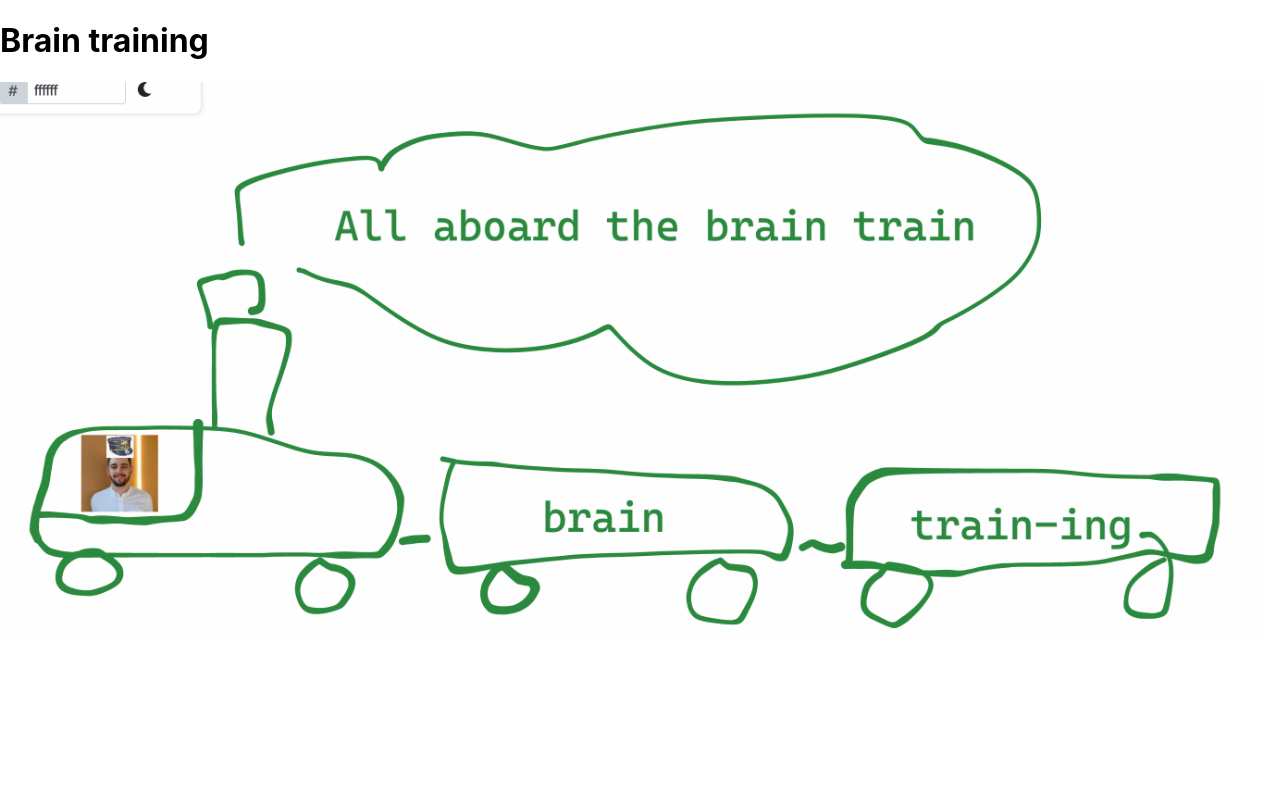
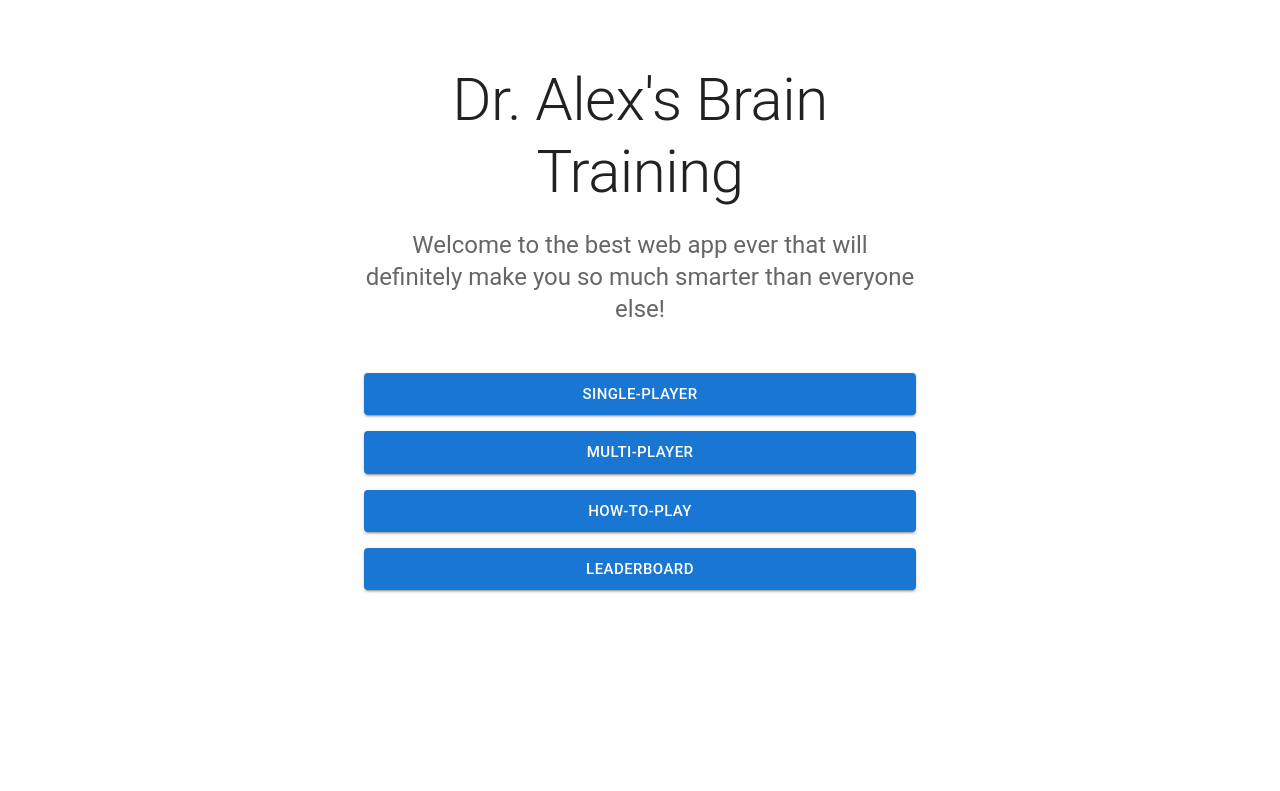
Before and after one commit to tibo8841/brain-training-frontend, a React (Create React App) app in the folder brain-training/: page / in a window 1280 px wide. Shown: the top 791 px of the page. Built offline with nearby package versions, Linux system fonts and the light colour scheme; the HTML template or start-up script is replaced by a standard one.

Commit message:
homepage skelly

```diff
--- a/brain-training/src/Components/HomePage.js
+++ b/brain-training/src/Components/HomePage.js
@@ -1,5 +1,68 @@
+import * as React from "react";
+import Button from "@mui/material/Button";
+import Stack from "@mui/material/Stack";
+import Box from "@mui/material/Box";
+import Typography from "@mui/material/Typography";
+import Container from "@mui/material/Container";
+import { createTheme, ThemeProvider } from "@mui/material/styles";
+
+const theme = createTheme();
+
 export default function HomePage() {
-  return;
+  return (
+    <ThemeProvider theme={theme}>
+      <main>
+        <Box
+          sx={{
+            bgcolor: "background.paper",
+            pt: 8,
+            pb: 6,
+          }}
+        >
+          <Container maxWidth="sm">
+            <Typography
+              component="h2"
+              variant="h2"
+              align="center"
+              color="text.primary"
+              gutterBottom
+            >
+              Dr. Alex's Brain Training
+            </Typography>
+            <Typography
+              variant="h5"
+              align="center"
+              color="text.secondary"
+              paragraph
+            >
+              Welcome to the best web app ever that will definitely make you so
+              much smarter than everyone else!
+            </Typography>
+            <Stack
+              sx={{ pt: 4 }}
+              direction="column"
+              spacing={2}
+              justifyContent="center"
+            >
+              <Button variant="contained" href="/" size="large">
+                Single-Player
+              </Button>
+              <Button variant="contained" href="/" size="large">
+                Multi-Player
+              </Button>
+              <Button variant="contained" href="/how+to+play" size="large">
+                How-to-Play
+              </Button>
+              <Button variant="contained" href="/leaderboard" size="large">
+                Leaderboard
+              </Button>
+            </Stack>
+          </Container>
+        </Box>
+        <Container sx={{ py: 8 }} maxWidth="md"></Container>
+      </main>
+    </ThemeProvider>
+  );
 }
 
 // -HomePage:
```
